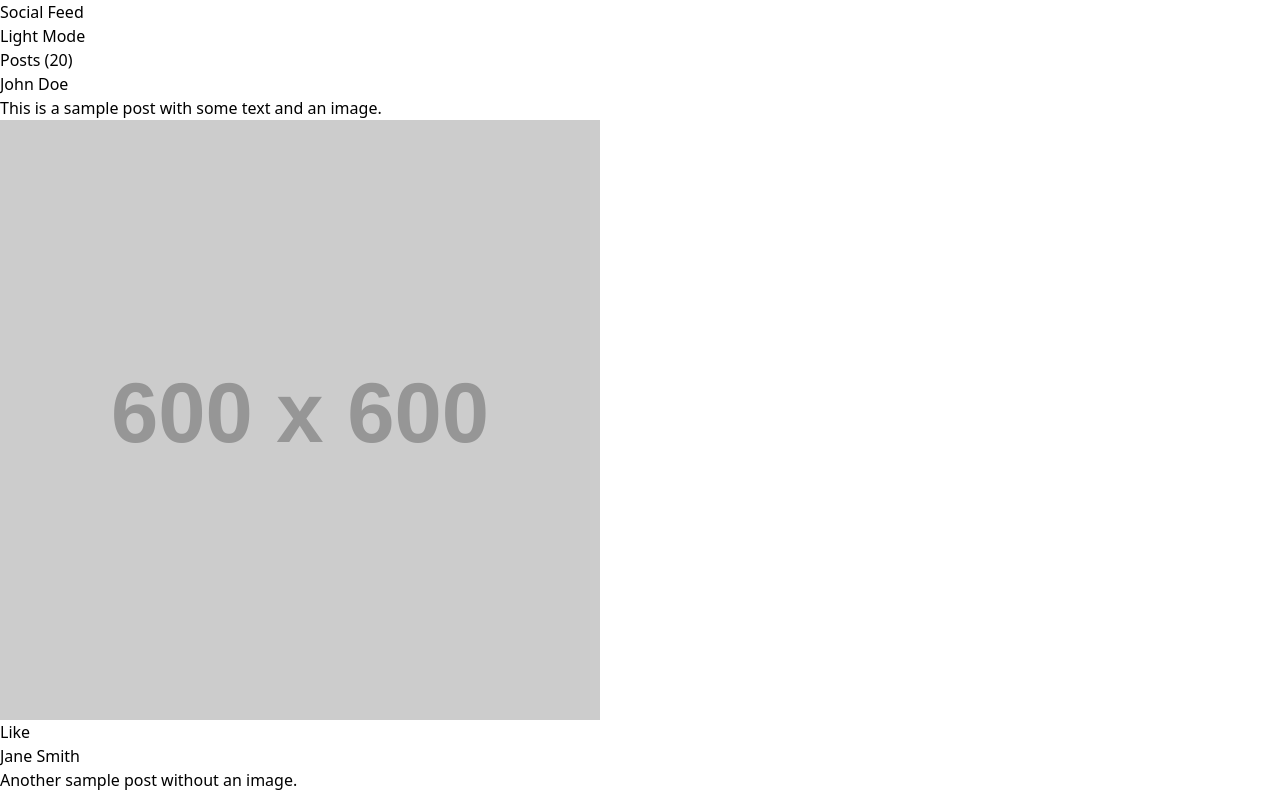
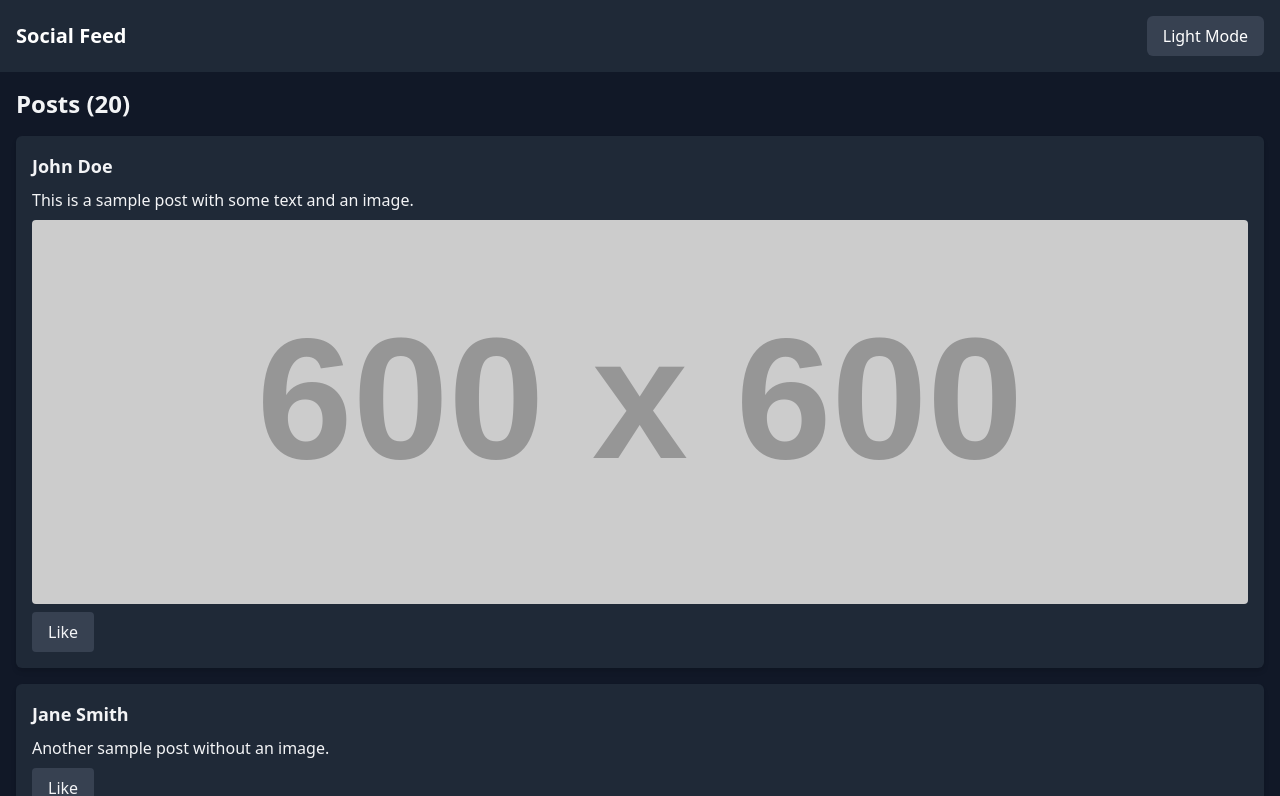
Before and after one commit to saeidj69/frontend-interview-task, a React (Vite) app: page / in a window 1280 px wide. Shown: the top 796 px of the page. Built offline with nearby package versions, Linux system fonts and the light colour scheme.

Commit message:
fix: tailwind content to determine js and jsx files

```diff
--- a/tailwind.config.js
+++ b/tailwind.config.js
@@ -1,9 +1,10 @@
 /** @type {import('tailwindcss').Config} */
 module.exports = {
   darkMode: "class",
-  content: ["./index.html"],
+  // Issues: There's an issue regarding the styles. Identify the problem and fix it.
+  content: ["./index.html", "./src/**/*.{js,ts,jsx,tsx}"],
   theme: {
-    extend: {}
+    extend: {},
   },
-  plugins: []
+  plugins: [],
 };
```
